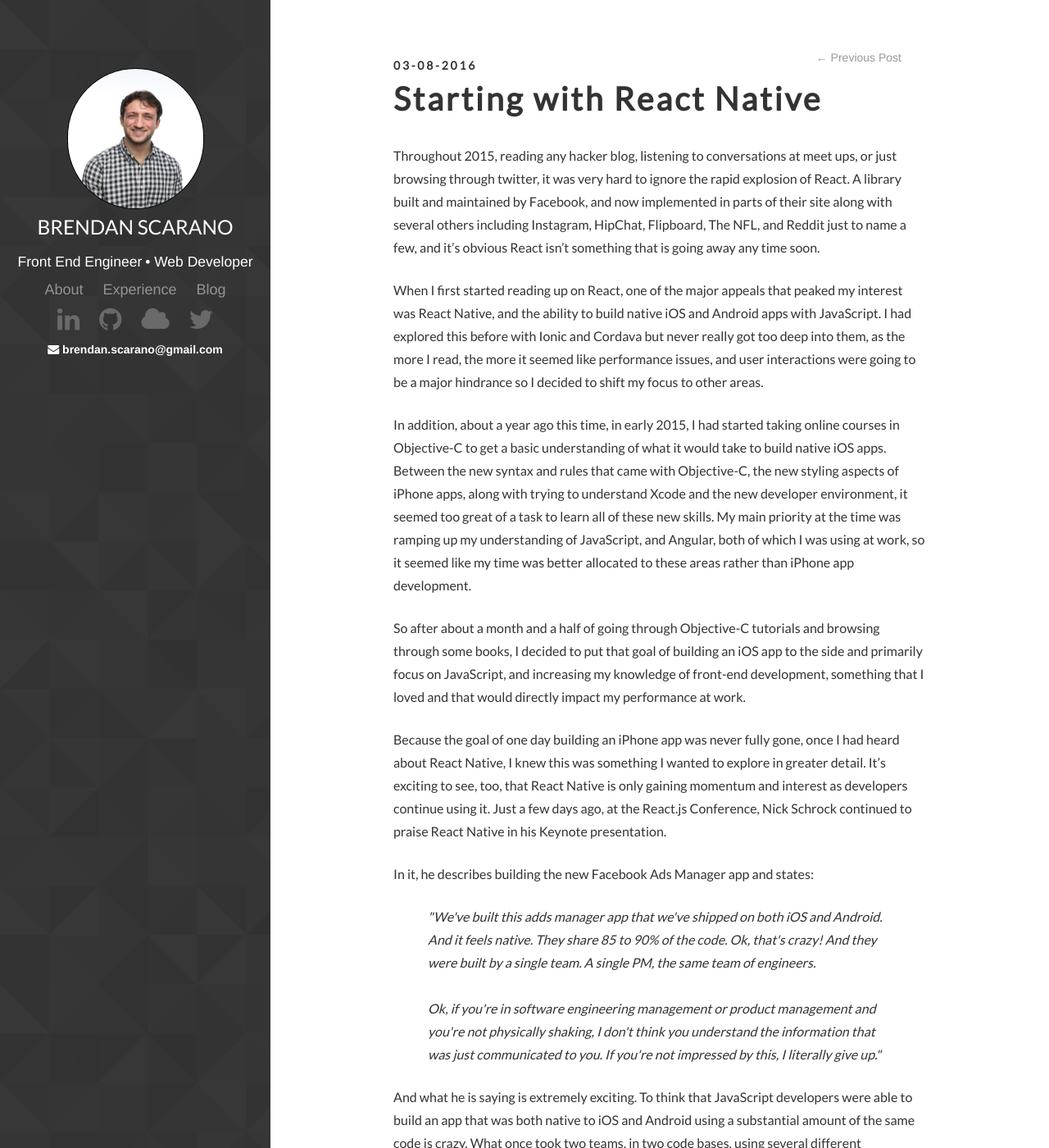
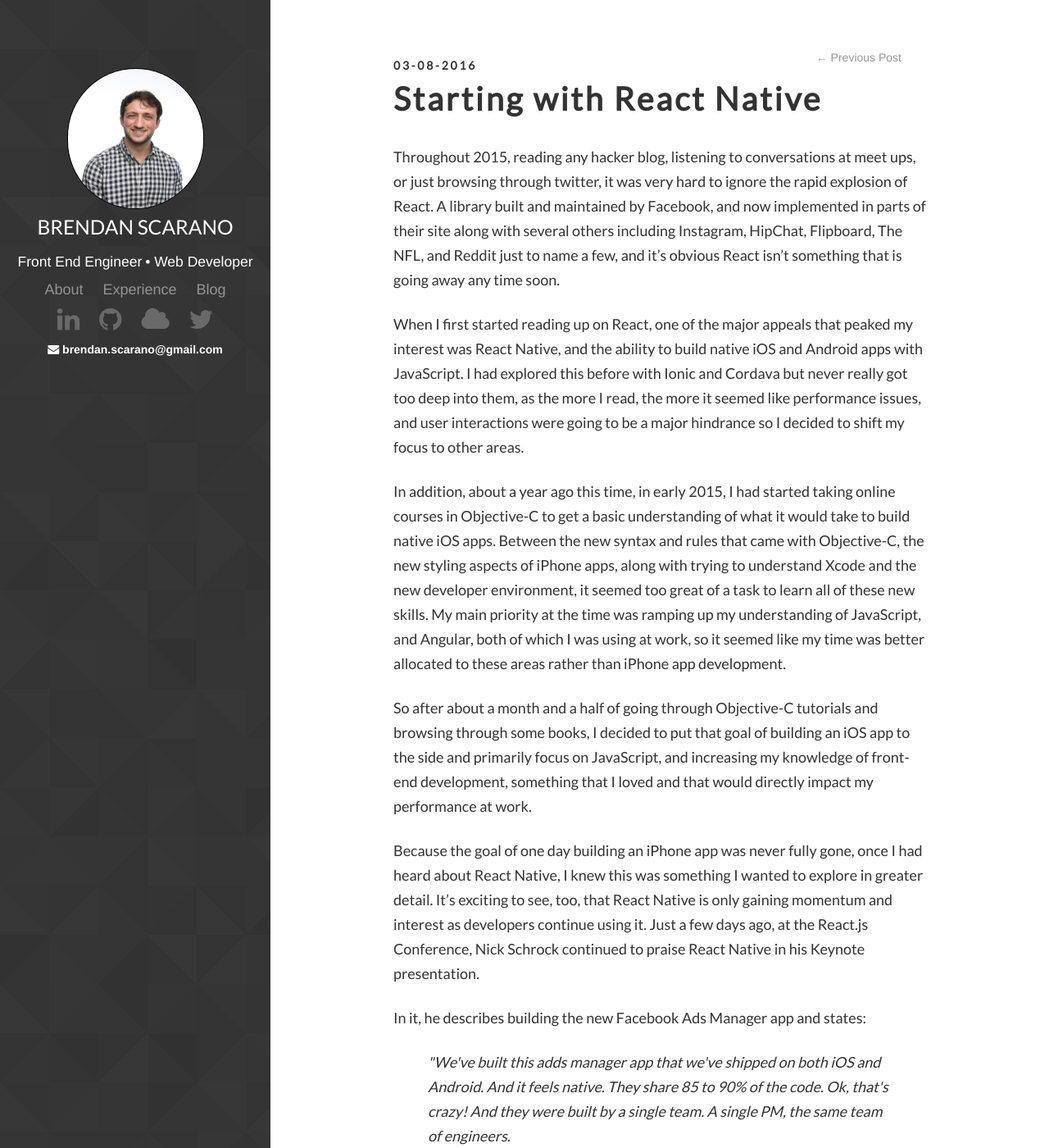
Before and after one commit to brendanscarano/brendanscarano.github.io, a Jekyll site: the page built from _posts/2016-03-08-starting-with-react-native.md, in a window 1280 px wide and 1400 px high. Shown: the whole window at 82% size. Built offline with Jekyll 4.4.1, drawn with Linux system fonts in a browser that asks for light colours; nearby versions of some CDN libraries; Markdown is read by kramdown in place of the engine named in the settings.

Commit message:
blog style changes

```diff
--- a/_sass/_blog.scss
+++ b/_sass/_blog.scss
@@ -6,7 +6,7 @@
 }
 
 .blog-header {
-  font-size: 24px;
+  font-size: 30px;
   margin: 20px 0;
   font-family: 'Montserrat';
 }
@@ -106,8 +106,8 @@
     }
     p {
       margin-bottom: 24px;
-      line-height: 28px;
-      font-size: 16px;
+      line-height: 30px;
+      font-size: 18px;
     }
 
   } // entry
```
